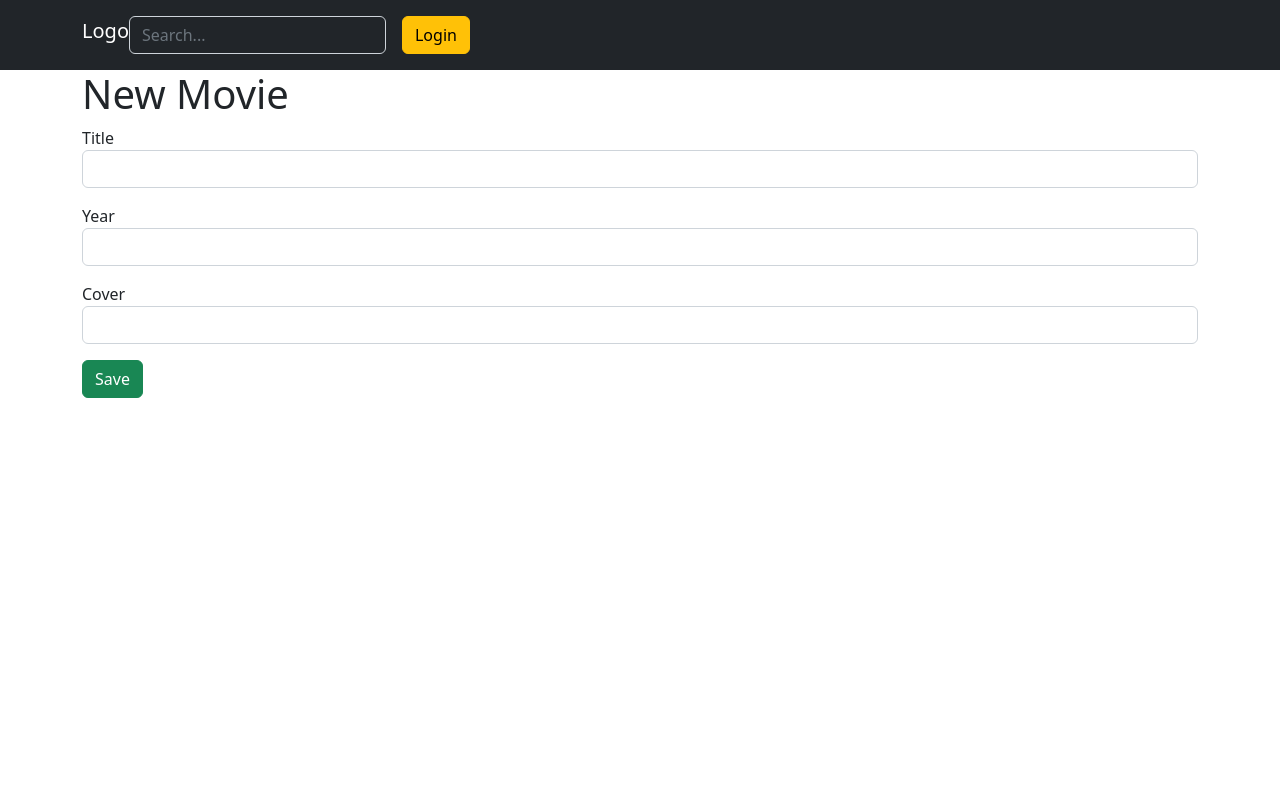
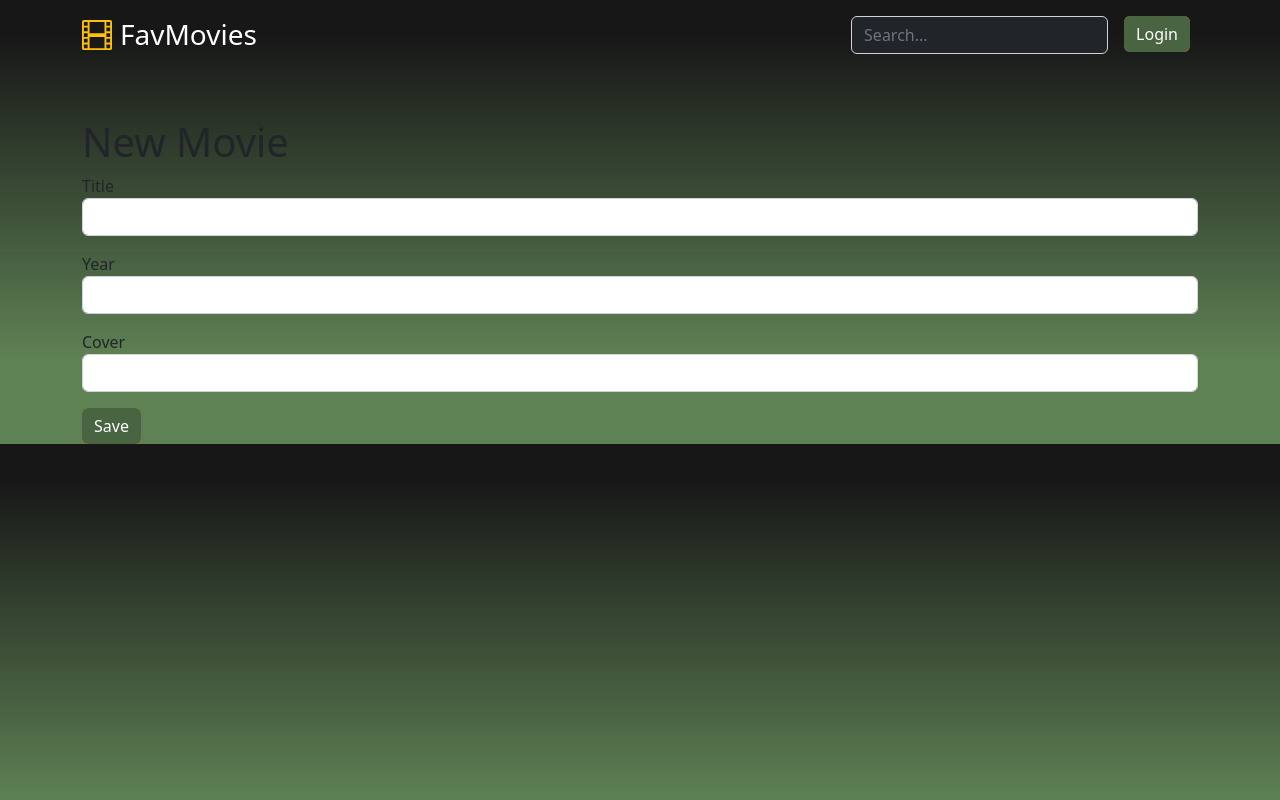
Before and after one commit to MantasKub/FavoriteMovies, a React (Create React App) app in the folder frontend/: page /admin/NewMovie in a window 1280 px wide. Built offline with nearby package versions, Linux system fonts and the light colour scheme.

Commit message:
Need to fix loading animation bug.

```diff
--- a/frontend/src/App.css
+++ b/frontend/src/App.css
@@ -1,8 +1,73 @@
 @import url("https://cdn.jsdelivr.net/npm/bootstrap@5.2.3/dist/css/bootstrap.min.css");
+
+body {
+  background: rgb(36, 84, 22);
+  background: linear-gradient(
+    0deg,
+    rgba(36, 84, 22, 0.7333333333333334) 19%,
+    rgba(0, 0, 0, 0.9108018207282913) 92%
+  );
+}
 
 img {
   max-width: 100%;
+  height: 453px;
 }
+
+.btn {
+  position: relative;
+  display: inline-block;
+  padding: 6px 12px;
+  font-size: 16px;
+  background-color: #ff6347;
+  color: #fff;
+  border: none;
+  cursor: pointer;
+  overflow: hidden;
+  z-index: 1;
+  transition: background-color 0.2s ease;
+}
+
+.btn:before,
+.btn:after {
+  content: "";
+  position: absolute;
+  top: 0;
+  left: 0;
+  width: 100%;
+  height: 100%;
+  transition: transform 0.2s ease;
+  z-index: -1;
+}
+
+.btn:before {
+  background-color: #ffc107;
+  transform: scaleX(0);
+  transform-origin: left;
+}
+
+.btn:after {
+  background-color: #496441;
+  transform: scaleX(1);
+  transform-origin: right;
+}
+
+.btn:hover {
+  background-color: #16a085;
+  color: black;
+}
+
+.btn:hover:before {
+  transform: scaleX(1);
+  transform-origin: right;
+}
+
+.btn:hover:after {
+  transform: scaleX(0);
+  transform-origin: left;
+}
+
+/* Loading animation */
 
 .loading {
   position: fixed;
@@ -27,7 +92,7 @@ img {
   position: absolute;
   left: 8px;
   width: 16px;
-  background: #fffb00;
+  background: #ffc107;
   animation: lds-facebook 1.2s cubic-bezier(0, 0.5, 0.5, 1) infinite;
 }
 .lds-facebook div:nth-child(1) {
--- a/frontend/src/components/header/Header.js
+++ b/frontend/src/components/header/Header.js
@@ -2,18 +2,22 @@ import { Link } from 'react-router-dom';
 
 function Header() {
   return (
-    <header className="p-3 text-bg-dark">
+    <header className="p-3 mb-5">
       <div className="container">
-        <div className="d-flex flex-wrap align-items-center justify-content-center justify-content-lg-start">
+        <div className="d-flex justify-content-between">
           <Link to="/" className="d-flex align-items-center mb-2 mb-lg-0 text-white text-decoration-none">
-            <h5>Logo</h5>
+            <svg xmlns="http://www.w3.org/2000/svg" width="30" height="30" fill="currentColor" class="bi bi-film text-warning" viewBox="0 0 16 16">
+              <path d="M0 1a1 1 0 0 1 1-1h14a1 1 0 0 1 1 1v14a1 1 0 0 1-1 1H1a1 1 0 0 1-1-1V1zm4 0v6h8V1H4zm8 8H4v6h8V9zM1 1v2h2V1H1zm2 3H1v2h2V4zM1 7v2h2V7H1zm2 3H1v2h2v-2zm-2 3v2h2v-2H1zM15 1h-2v2h2V1zm-2 3v2h2V4h-2zm2 3h-2v2h2V7zm-2 3v2h2v-2h-2zm2 3h-2v2h2v-2z" />
+            </svg>
+            <h3 className="ps-2 mb-0">FavMovies</h3>
           </Link>
-          <form className="col-12 col-lg-auto mb-3 mb-lg-0 me-lg-3" role="search">
-            <input type="search" className="form-control form-control-dark text-bg-dark" placeholder="Search..." aria-label="Search" />
-          </form>
-
-          <div className="text-end">
-            <button type="button" className="btn btn-warning me-2">Login</button>
+          <div className=" search d-flex">
+            <form className="col-12 col-lg-auto mb-3 mb-lg-0 me-lg-3" role="search">
+              <input type="search" className="form-control form-control-dark text-bg-dark" placeholder="Search..." aria-label="Search" />
+            </form>
+            <div className="text-end">
+              <button type="button" className="btn btn-warning me-2">Login</button>
+            </div>
           </div>
         </div>
       </div>
--- a/frontend/src/pages/Movies.js
+++ b/frontend/src/pages/Movies.js
@@ -14,16 +14,22 @@ function Movies() {
 
   return (
     <>
-      <h1>My favorite movies</h1>
-      <Link to="/admin" className="btn btn-success mb-3">Add or delete movie</Link>
-      <div className="row">
+      <Link to="/admin" className="btn btn-success mb-4">Add or delete movie</Link>
+      <div class="row">
         {data.map(movie =>
-          <div className="col-4" key={movie.id}>
-            <img
-              src={movie.photo}
-              alt={movie.name}
-            />
-            <h4>{movie.name}</h4>
+          <div class="col-3 mb-3">
+            <div class="card shadow-sm bg-dark">
+              <img
+                src={movie.photo}
+                alt={movie.name}
+              />
+              <div class="card-body text-white">
+                <h4>{movie.name}</h4>
+                <div class="d-flex justify-content-between align-items-center">
+                  <small class="text-muted">{movie.year}</small>
+                </div>
+              </div>
+            </div>
           </div>
         )}
       </div>
--- a/frontend/src/pages/admin/MoviesAdmin.js
+++ b/frontend/src/pages/admin/MoviesAdmin.js
@@ -32,30 +32,28 @@ function MoviesAdmin() {
   return (
     <>
       <Loading show={loading} />
-      <h1>Edit your movies list</h1>
+      <h1 className="text-center text-white">Edit your movies list</h1>
       {message && <div className="alert alert-success">{message}</div>}
       <Link to="/admin/newMovie" className="btn btn-success mb-3">Add new movie</Link>
-      <table className="table">
-        <thead>
-          <tr>
-            <th>#</th>
-            <th>Cover</th>
-            <th>Title</th>
-            <th>Year</th>
-          </tr>
-        </thead>
-        <tbody>
-          {data.map(movie =>
-            <tr key={movie.id}>
-              <td>{movie.id}</td>
-              <td><img src={movie.photo} alt={movie.name}></img></td>
-              <td>{movie.name}</td>
-              <td>{movie.year}</td>
-              <td><button className="btn btn-danger" onClick={() => handleDelete(movie.id)}>Delete</button></td>
-            </tr>
-          )}
-        </tbody>
-      </table>
+      <div class="row">
+        {data.map(movie =>
+          <div class="col-3 mb-3">
+            <div class="card shadow-sm bg-dark">
+              <img
+                src={movie.photo}
+                alt={movie.name}
+              />
+              <div class="card-body text-white">
+                <h4>{movie.name}</h4>
+                <div class="d-flex justify-content-between align-items-center">
+                  <small class="text-muted">{movie.year}</small>
+                  <button className="btn btn-danger" onClick={() => handleDelete(movie.id)}>Delete</button>
+                </div>
+              </div>
+            </div>
+          </div>
+        )}
+      </div>
     </>
   )
 }
```
